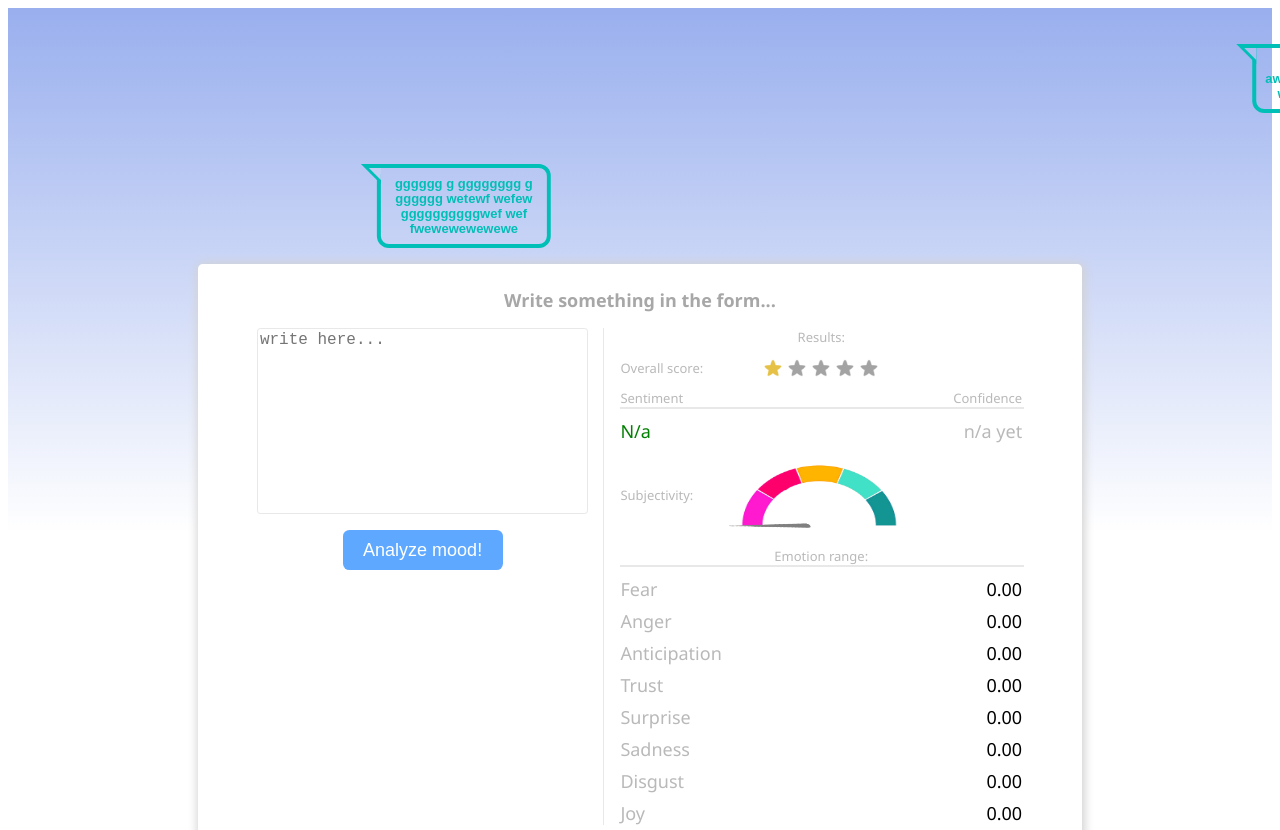
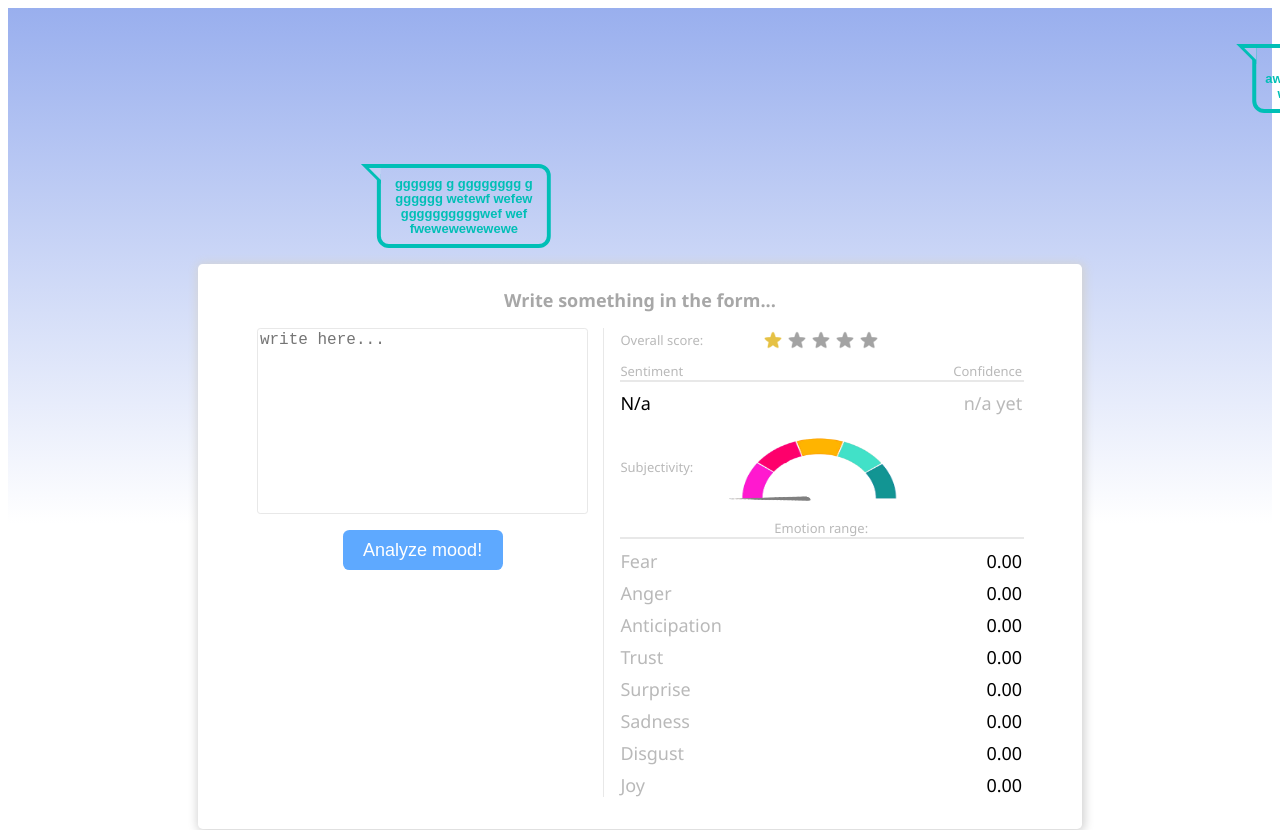
Before and after one commit to andrei-g-git/sentiment-analyzer, a React (Vite) app: page / in a window 1280 px wide. Shown: the top 830 px of the page. Built offline with nearby package versions, Linux system fonts and the light colour scheme.

Commit message:
refactor sentiment score styling

```diff
--- a/src/components/Results/Results.tsx
+++ b/src/components/Results/Results.tsx
@@ -1,17 +1,25 @@
-import { useState } from 'react';
+import { useState, useEffect } from 'react';
 import { connect } from 'react-redux'
 import StarScore from "../StarScore";
 import LegendWithBar from './LegendWithBar';
 import LegendWithGraphic from './LegendWithGraphic';
 import SubjectivityGauge from '../Gauge/SubjectivityGauge';
 import DualValues from './DualValues';
-import { useMaxValueColor } from './resultHooks';
+import { useMaxValueColor, useSentimentColor } from './resultHooks';
 
 import "./Results.scss";
 
 function Results(props: any) {
 
-    const[rowValueColor, setRowValueColor] = useState("green");
+    const rowValueColor = useSentimentColor(
+        props.sentiment,
+        "positive",
+        "negative",
+        "green",
+        "red",
+        "black"
+    );
+
     let emotionValueColors = useMaxValueColor(
         props.sentiment,
         props.emotions,
@@ -31,9 +39,9 @@ function Results(props: any) {
 
     return (
         <div className="results">
-            <p className="section-title">
+            {/* <p className="section-title">
                 Results:
-            </p>
+            </p> */}
 
             <LegendWithGraphic heading="Overall score:" >
                 <StarScore stars={Math.floor(props.score)} />
--- a/src/components/Results/resultHooks.ts
+++ b/src/components/Results/resultHooks.ts
@@ -4,7 +4,7 @@ import {EmotionColors} from "./resultsTypes";
 export const useMaxValueColor = (changingValue: string, emotions: {[key: string]: number}, initialState: EmotionColors) => {
     const[emotionValueColors, setEmotionValueColors] = useState(initialState);
 
-    useEffect(() => {
+    useEffect(() => { //this does a little too many things...
         let max: any = Object
             .values(emotions)
             .sort((a: number, b: number) => a - b)
@@ -29,3 +29,15 @@ export const useMaxValueColor = (changingValue: string, emotions: {[key: string]
 
     return emotionValueColors;
 };
+
+export const useSentimentColor = (sentiment: string, positiveSentiment: string, negativeSentiment: string, positiveColor: string, negativeColor: string, defaultColor: string) => {
+    const [color, setColor] = useState(defaultColor);
+    useEffect(() => {
+        if(sentiment === positiveSentiment) setColor(positiveColor);
+        if(sentiment === negativeSentiment) setColor(negativeColor);
+    },
+        [sentiment]
+    );
+
+    return color;
+}
```
